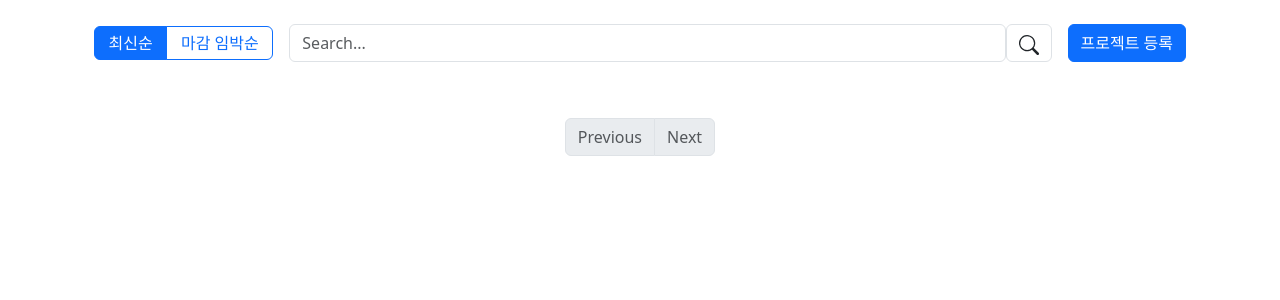
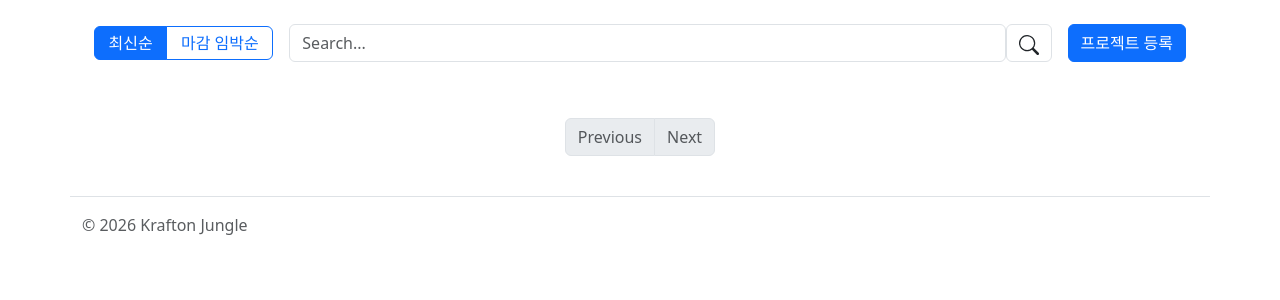
Before and after one commit to YangSiJun528/jungle-mini-project, a Flask app: page / in a window 1280 px wide. Shown: the part 97-397 px from the top of the page. Run offline with Flask 3, Linux system fonts and the light colour scheme; data that the repository does not hold is empty.

Commit message:
fix(base.html): footer 누락 수정

```diff
--- a/templates/base.html
+++ b/templates/base.html
@@ -47,6 +47,9 @@
         <div class="jg_main">
             {% block content %}{% endblock %}
         </div>
+        <footer class="container mt-4 d-flex flex-wrap justify-content-between align-items-center py-3 my-5 border-top">
+            <p class="col-md-4 mb-0 text-body-secondary">© 2026 Krafton Jungle</p>
+        </footer>
         <script src="https://cdn.jsdelivr.net/npm/bootstrap@5.3.8/dist/js/bootstrap.bundle.min.js"
             integrity="sha384-FKyoEForCGlyvwx9Hj09JcYn3nv7wiPVlz7YYwJrWVcXK/BmnVDxM+D2scQbITxI"
             crossorigin="anonymous"></script>
```
